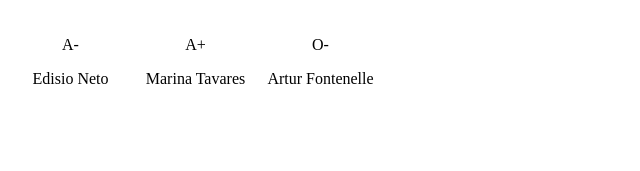
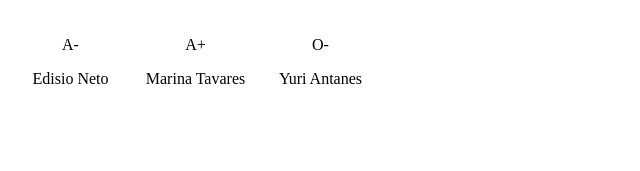
Before and after one commit to AndreVTavares/LaunchApp, a plain HTML site: page idex.html in a window 1280 px wide. Shown: the part 725-896 px from the top of the page, 507-1147 px from the left. Drawn offline with Linux system fonts and the light colour scheme.

Commit message:
mudança de nome

```diff
--- a/idex.html
+++ b/idex.html
@@ -53,7 +53,7 @@
 
             <div class="donor">
                 <div class="blood">O-</div>
-                <p>Artur Fontenelle</p>
+                <p>Yuri Antanes</p>
             </div>
         </section>
     </main>
```
